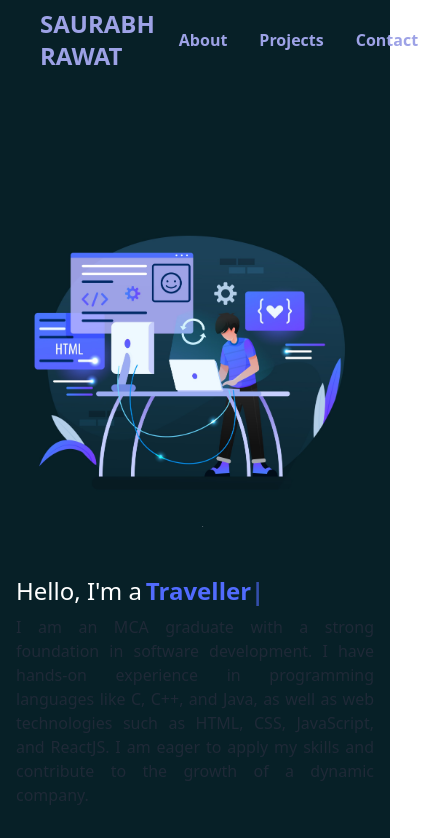
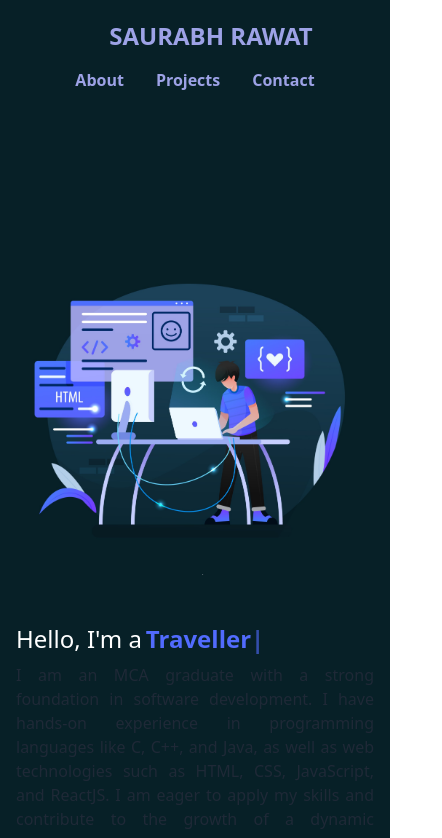
Before and after one commit to sourav1007/PORTFOLIO, a React (Vite) app: page / in a window 390 px wide. Shown: the top 838 px of the page, 442 px wide, since content can reach past the window. Built offline with nearby package versions, Linux system fonts and the light colour scheme.

Commit message:
made it fully responsive

```diff
--- a/src/Components/Navbar.jsx
+++ b/src/Components/Navbar.jsx
@@ -15,7 +15,7 @@ function Navbar() {
 
     return (
 
-        <div style={{color:"#9DA2E6"}} className=" font-sans navbar font-bold  ">
+        <div style={{color:"#9DA2E6"}} className=" font-sans navbar font-bold container mx-auto flex flex-wrap p-5 flex-col md:flex-row items-center ">
             <div className=" pl-8 flex-1">
                 <Link to="/" className=" hover:scale-110 duration-300 text-2xl">SAURABH RAWAT</Link>
             </div>
```
